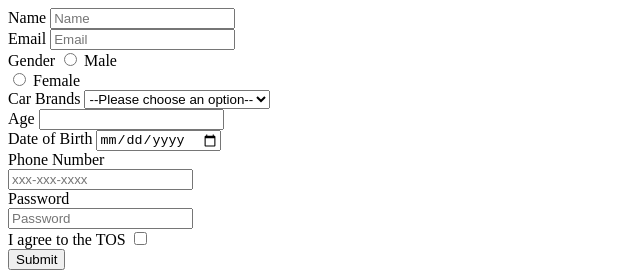
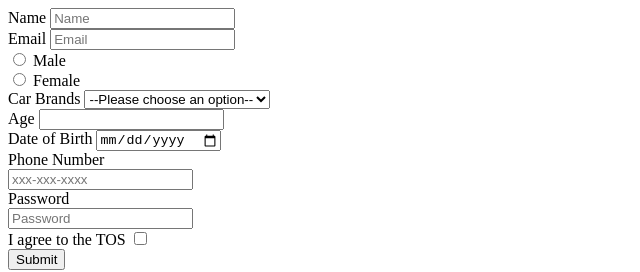
Before and after one commit to acciojob/signup-form-car-TiyanaBande, a website: page main.html in a window 1280 px wide. Shown: the full height of the page, 0-640 px from the left. Drawn offline with Linux system fonts and the light colour scheme.

Commit message:
created a submission

```diff
--- a/main.html
+++ b/main.html
@@ -16,7 +16,7 @@
 	<label for="email">Email</label>
 	<input type="text" id="email" name="email" placeholder="Email" required>
 <br>
-	<label>Gender</label>
+
 	<input type="radio" id="male" name="gender" value="male" required>
 		<label for="male">Male</label>
 	<br>
```
